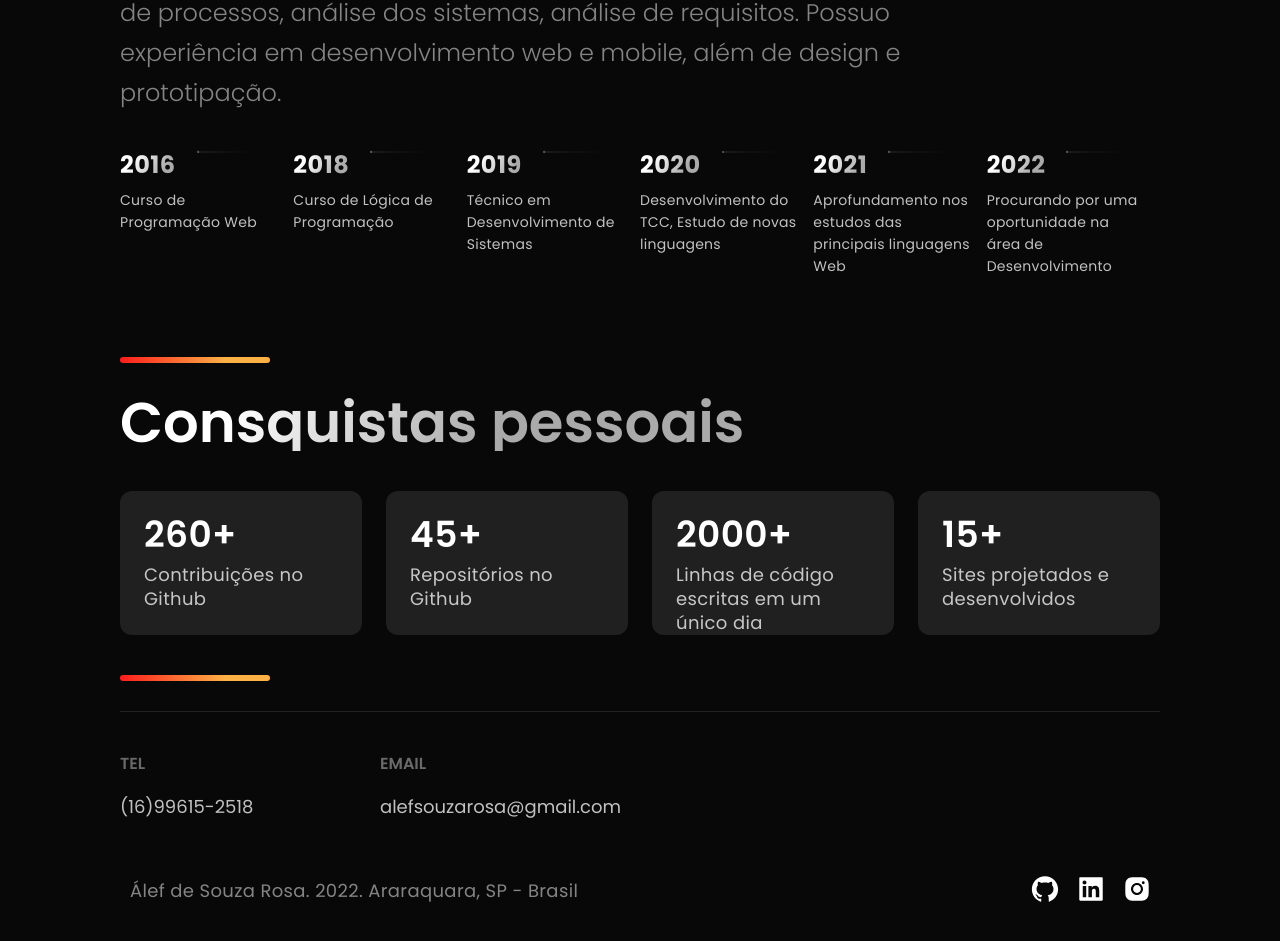
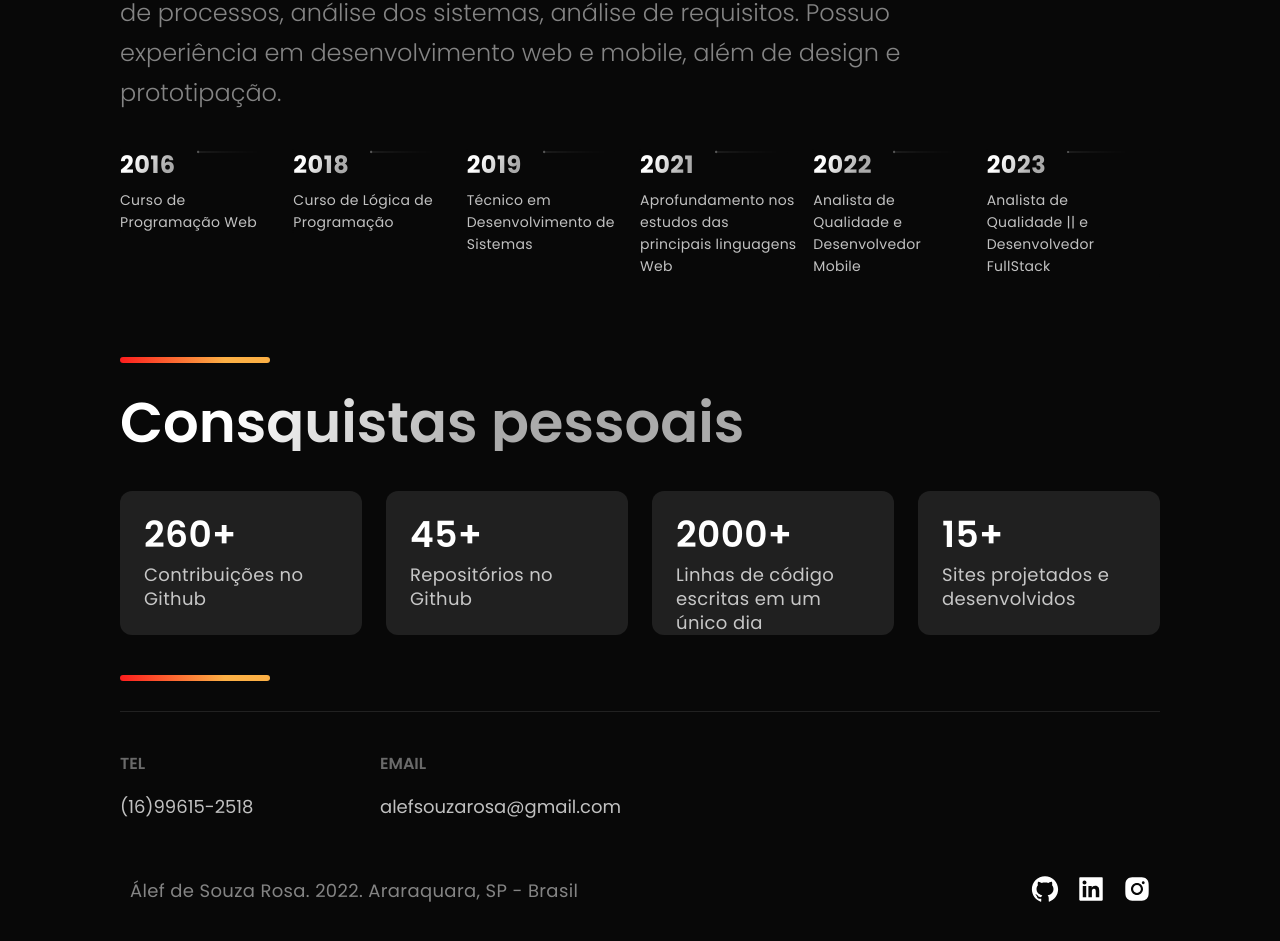
Before and after one commit to Alef185/react-js-port, a Next.js app: page / in a window 1280 px wide. Shown: the part 5546-6487 px from the top of the page. Built offline with nearby package versions, Linux system fonts and the light colour scheme.

Commit message:
Update constants.js

```diff
--- a/src/constants/constants.js
+++ b/src/constants/constants.js
@@ -104,7 +104,7 @@ export const TimeLineData = [
   { year: 2016, text: 'Curso de Programação Web', },
   { year: 2018, text: 'Curso de Lógica de Programação', },
   { year: 2019, text: 'Técnico em Desenvolvimento de Sistemas', },
-  { year: 2020, text: 'Desenvolvimento do TCC, Estudo de novas linguagens', },
   { year: 2021, text: 'Aprofundamento nos estudos das principais linguagens Web', },
-  { year: 2022, text: 'Procurando por uma oportunidade na área de Desenvolvimento', },
+  { year: 2022, text: 'Analista de Qualidade e Desenvolvedor Mobile', },
+  { year: 2023, text: 'Analista de Qualidade || e Desenvolvedor FullStack', },
 ];
```
